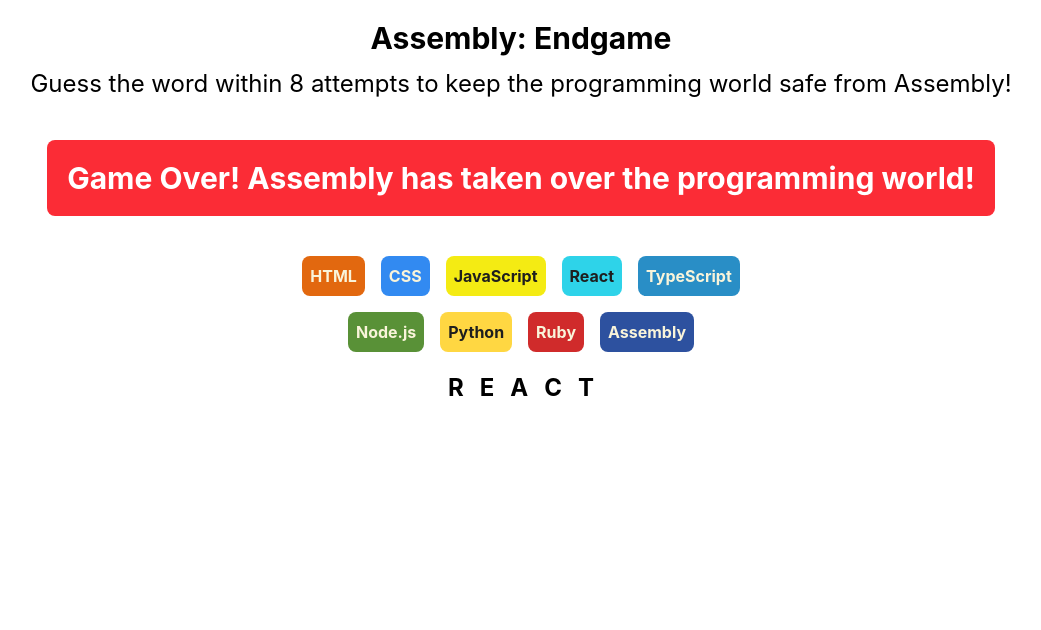
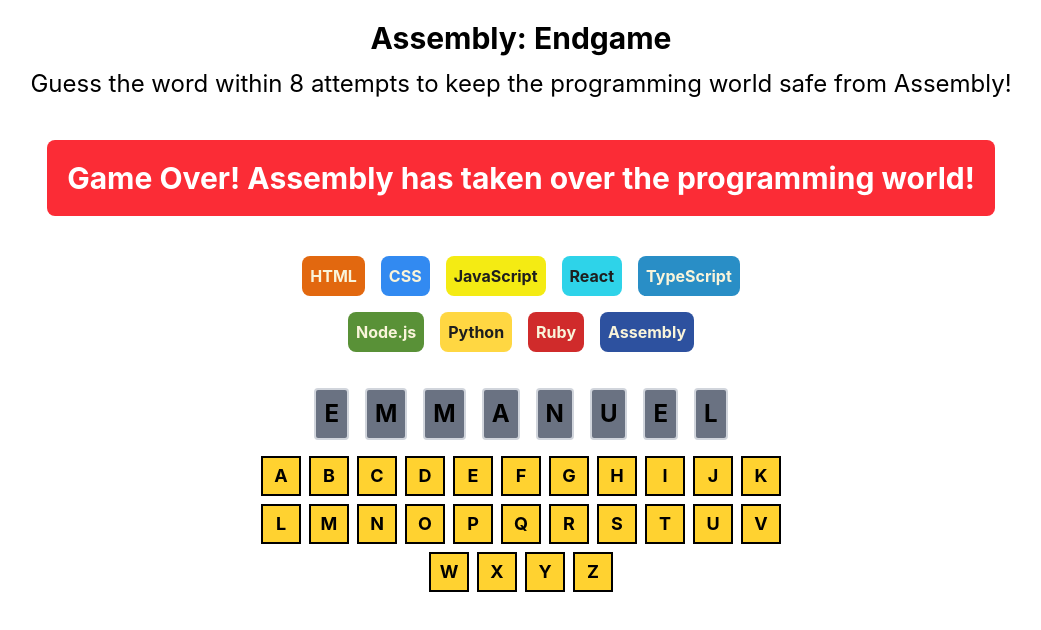
Before and after one commit to emmy-niyonsaba/Assembly-endgame, a React (Vite) app: page / in a window 1280 px wide. Shown: the top 630 px of the page, without its empty margins (119-1160 px from the left). Built offline with nearby package versions, Linux system fonts and the light colour scheme.

Commit message:
fixing the wordDispler and add Keyboard section

```diff
--- a/src/App.jsx
+++ b/src/App.jsx
@@ -1,9 +1,10 @@
-import React from 'react'
 import './App.css'
 import Header from './components/Header'
 import Result from './components/Result'
 import Languages from './components/Languages'
 import WordDisplyer from './components/WordDisplyer'
+import Keyboard from './components/Keyboard'
+
 function App() {
   return (
     <div >
@@ -11,6 +12,7 @@
       <Result/>
       <Languages/>
       <WordDisplyer/>
+      <Keyboard/>
     </div>
   )
 }
--- /dev/null
+++ b/src/components/Keyboard.jsx
@@ -0,0 +1,16 @@
+function Keyboard (){
+    const alphabets="abcdefghijklmnopqrstuvwxyz".split("");
+    return (
+        <div  className=" flex flex-wrap justify-center gap-2 w-130 mx-auto ">
+            {alphabets.map((alphabet) => (
+                <button key={alphabet} className=" w-10 h-10 border-2 border-be-black cursor-pointer bg-amber-300 text-lg font-bold">
+                    {alphabet.toUpperCase()}
+                </button>
+            ))}
+
+        </div>
+
+      )
+}
+
+export default Keyboard
--- a/src/components/WordDisplyer.jsx
+++ b/src/components/WordDisplyer.jsx
@@ -2,12 +2,12 @@
 import {useState} from 'react'
 
 function WordDisplyer() {
-    const [currentWord, setCurrentWord] = useState('react');
+    const [currentWord, setCurrentWord] = useState('Emmanuel');
   return (
-    <div className='w-120 mx-auto flex justify-center gap-2'>
+    <div className='w-120 mx-auto flex justify-center gap-2 m-4'>
       {
         currentWord.split('').map((letter, index) => (
-            <span key={index} className="text-2xl font-bold mx-1">
+            <span key={index} className="text-2xl font-bold mx-1 border-2 border-gray-300 rounded p-2 bg-gray-500">
                 {letter.toUpperCase()}
             </span>
         ))
```
